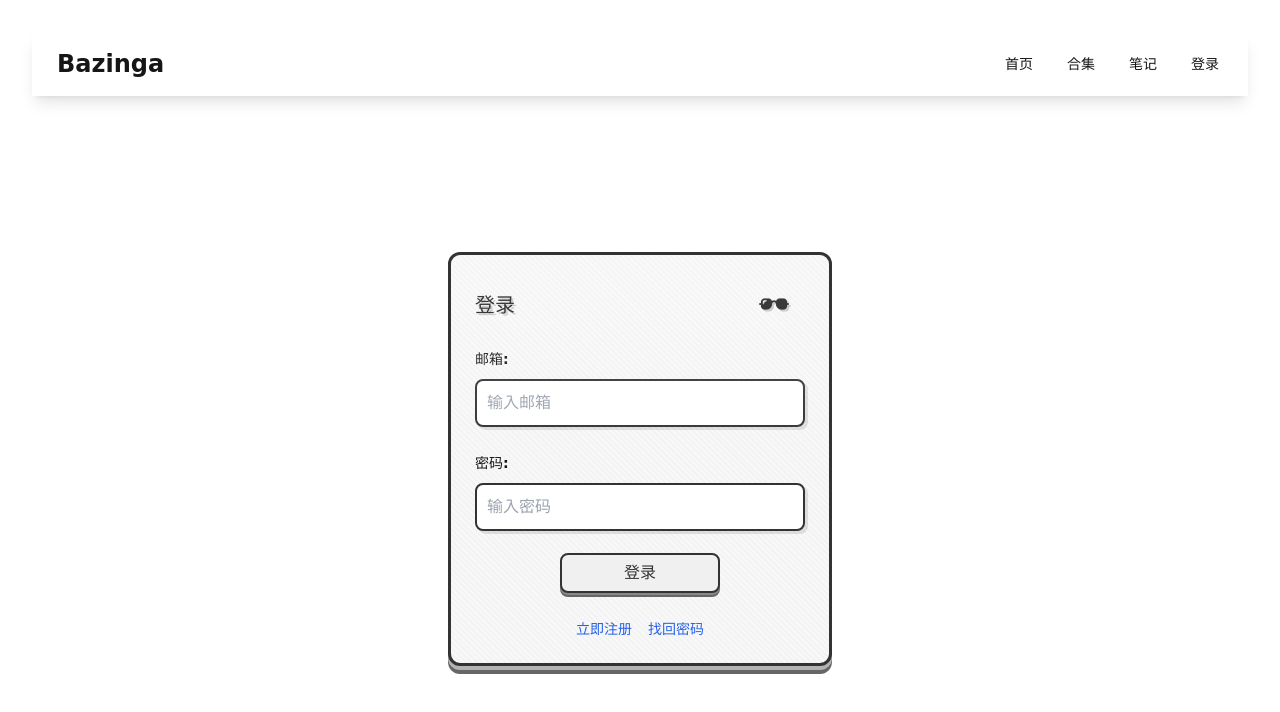
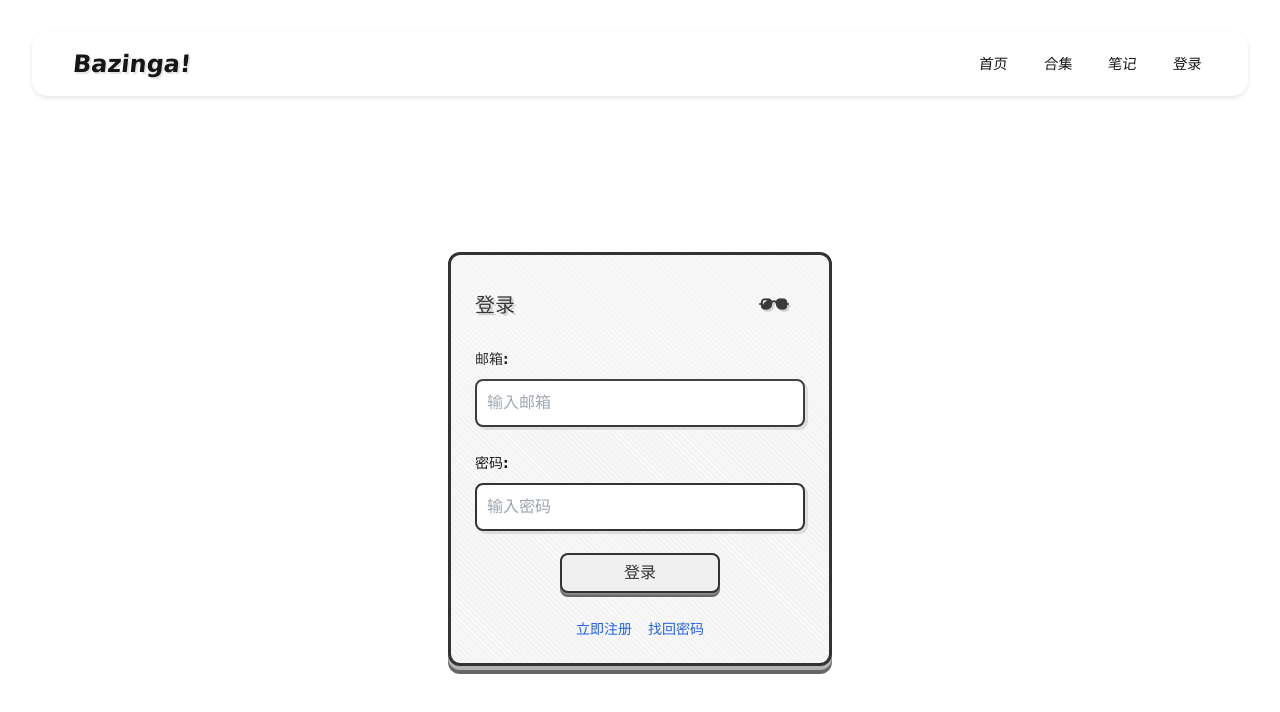
Before and after one commit to zyqVizzzzz/Bazinga, a Vue app: page /login in a window 1280 px wide. Shown: the top 712 px of the page. Built offline with nearby package versions, Linux system fonts and the light colour scheme.

Commit message:
update: navbar 样式; 音频播放逻辑完善

```diff
--- a/src/components/card/dialogue.vue
+++ b/src/components/card/dialogue.vue
@@ -66,7 +66,31 @@
 					<span v-else class="text-sm font-extralight text-gray-400">{{
 						dialogue.speaker
 					}}</span>
-					<span @click="speakText(dialogue.line)" v-html="dialogue.line"></span>
+					<span @click="speakText(dialogue.line)">
+						<span v-html="dialogue.line"></span>
+						<!-- 加载动画 -->
+						<span
+							v-if="loadingAudio && currentLoadingText === dialogue.line"
+							class="loading-dot ml-2 inline-flex items-center"
+						>
+							<span
+								class="animate-bounce inline-block w-1 h-1 bg-primary rounded-full"
+							></span>
+							<span
+								class="animate-bounce inline-block w-1 h-1 bg-primary rounded-full"
+								style="animation-delay: 0.2s"
+							></span>
+							<span
+								class="animate-bounce inline-block w-1 h-1 bg-primary rounded-full"
+								style="animation-delay: 0.4s"
+							></span>
+						</span>
+						<!-- 播放状态指示 -->
+						<i
+							v-if="currentPlayingText === dialogue.line"
+							class="bi bi-volume-up ml-2 text-primary"
+						></i>
+					</span>
 				</p>
 
 				<!-- 中文台词翻译 -->
@@ -81,7 +105,7 @@
 	</div>
 </template>
 <script setup>
-import { ref, watch, computed } from "vue";
+import { ref, watch, computed, onUnmounted } from "vue";
 import { useLessonStore } from "@/store";
 import { useRoute } from "vue-router";
 import apiClient from "@/api";
@@ -102,6 +126,9 @@ const showModeSwitch = ref(false);
 const showHeadphone = ref(false);
 const isClosing = ref(false);
 
+const loadingAudio = ref(false);
+const currentLoadingText = ref("");
+
 // 计算提示消息
 const switchMessage = computed(() => {
 	return isClosing.value ? "关闭语音模式" : "开启语音模式";
@@ -115,6 +142,12 @@ const switchDescription = computed(() => {
 // 转换文本为语音
 const speakText = async (text) => {
 	if (!lessonStore.isListenMode) {
+		return;
+	}
+
+	// 如果点击的是当前正在播放的文本，则停止播放
+	if (currentPlayingText.value === text) {
+		stopCurrentAudio();
 		return;
 	}
 
@@ -136,13 +169,18 @@ const speakText = async (text) => {
 		if (searchRes.data.code === 200 && searchRes.data.data.length > 0) {
 			const existingAudio = searchRes.data.data[0];
 			latestAudio.value = existingAudio.audioPath;
-			playAudio();
+			playAudio(text);
 		} else {
 			// 如果没找到记录，则进行新的转换
-			// const res = await apiClient.post(`/text-to-speech`, { text: cleanText });
+
+			// 设置加载状态和当前文本
+			loadingAudio.value = true;
+			currentLoadingText.value = text;
+
 			const resourceId = route.params.id;
 			const currentDialogueId =
 				route.params.season + "-" + route.params.episode;
+
 			try {
 				const res = await apiClient.post(`/audio`, {
 					text: cleanText,
@@ -152,15 +190,20 @@ const speakText = async (text) => {
 
 				if (res.data.code === 200) {
 					latestAudio.value = res.data.data.audioPath;
-					playAudio();
+					playAudio(text);
 				}
 			} catch (error) {
 				console.error("转换失败:", error);
 			} finally {
+				// 清除加载状态
+				loadingAudio.value = false;
+				currentLoadingText.value = "";
 			}
 		}
 	} catch (error) {
 		console.error("转换失败:", error);
+		loadingAudio.value = false;
+		currentLoadingText.value = "";
 	}
 };
 
@@ -173,17 +216,36 @@ const removeHtmlTags = (text) => {
 let audioObj = null;
 const latestAudio = ref("");
 const isPlaying = ref(false);
-// 自定义播放器方法
-const playAudio = () => {
+const currentPlayingText = ref(""); // 添加当前播放文本的引用
+
+// 停止当前播放的音频
+const stopCurrentAudio = () => {
+	if (audioObj) {
+		audioObj.pause();
+		audioObj.currentTime = 0;
+		isPlaying.value = false;
+		currentPlayingText.value = "";
+	}
+};
+
+// 播放音频
+const playAudio = (text) => {
 	if (!latestAudio.value) return;
+
+	// 如果有其他音频在播放，先停止它
+	if (isPlaying.value) {
+		stopCurrentAudio();
+	}
 
 	audioObj = new Audio(latestAudio.value);
 	audioObj.onended = () => {
 		isPlaying.value = false;
+		currentPlayingText.value = "";
 	};
 
 	audioObj.play();
 	isPlaying.value = true;
+	currentPlayingText.value = text;
 };
 
 const scrollToWord = (currentWord) => {
@@ -238,6 +300,11 @@ watch(
 		}, 1500);
 	}
 );
+
+// 组件卸载时清理
+onUnmounted(() => {
+	stopCurrentAudio();
+});
 </script>
 <style scoped>
 /* 听力模式激活时的背景样式 */
@@ -382,4 +449,32 @@ watch(
 .fade-leave-to {
 	opacity: 0;
 }
+
+.loading-dot {
+	gap: 2px;
+}
+
+.loading-dot span {
+	opacity: 0.6;
+}
+
+/* 自定义弹跳动画延迟，使点点更流畅 */
+@keyframes custom-bounce {
+	0%,
+	100% {
+		transform: translateY(0);
+	}
+	50% {
+		transform: translateY(-4px);
+	}
+}
+
+.animate-bounce {
+	animation: custom-bounce 0.8s infinite;
+}
+
+.playing {
+	background-color: rgba(var(--primary-color-rgb), 0.05);
+	border-radius: 4px;
+}
 </style>
--- a/src/layout/navbar.vue
+++ b/src/layout/navbar.vue
@@ -1,74 +1,55 @@
 <template>
 	<div
-		class="navbar bg-base-100 shadow-lg"
+		class="navbar retro-nav w-full"
 		style="z-index: 9999"
 		:style="{
 			background: isCategory || isProfile ? 'rgba(255,255,255,0.1)' : '#fff',
+			'border-radius': isCategory ? '0px' : '15px',
 		}"
 	>
-		<div class="flex-1">
+		<div class="container mx-auto px-4 flex justify-between items-center">
+			<div class="flex-none">
 				<a
 					@click="goToHome"
-				class="nav-brand btn btn-ghost text-xxl hover:bg-transparent hover:text-inherit"
+					class="nav-brand btn btn-ghost hover:bg-transparent hover:text-inherit"
 				>
-				<!-- <img src="../assets/banner2.png" class="w-[144px]" alt="" /> -->
-				Bazinga
+					Bazinga!
 				</a>
 			</div>
 			<div class="flex-none">
-			<ul class="menu menu-horizontal px-1">
-				<!-- 如果用户已登录，显示 Notebook 和 Profile -->
+				<ul class="menu menu-horizontal gap-2">
 					<li>
-					<a
-						class="btn btn-white btn-ghost hover:text-inherit"
-						@click="goToHome()"
-						>{{ t("nav.home") }}</a
-					>
+						<a class="retro-link" @click="goToHome()">
+							{{ t("nav.home") }}
+						</a>
 					</li>
 					<li>
-					<a
-						class="btn btn-white btn-ghost hover:text-inherit"
-						@click="goToLink('collections')"
-						>{{ t("nav.collections") }}</a
-					>
+						<a class="retro-link" @click="goToLink('collections')">
+							{{ t("nav.collections") }}
+						</a>
 					</li>
 					<li>
-					<a
-						class="btn btn-white btn-ghost hover:text-inherit"
-						@click="goToLink('notebook')"
-						>{{ t("nav.notes") }}</a
-					>
+						<a class="retro-link" @click="goToLink('notebook')">
+							{{ t("nav.notes") }}
+						</a>
 					</li>
 					<li v-if="isLogin">
-					<a
-						class="btn btn-white btn-ghost hover:text-inherit"
-						@click="goToLink('profile')"
-						>{{ t("nav.profile") }}</a
-					>
-				</li>
-				<!-- <li v-if="isLogin">
-					<a
-						class="btn btn-white btn-ghost hover:text-inherit"
-						@click="changeLanguage"
-					>
-						<i class="bi bi-translate text-xl"></i>
-					</a>
-				</li> -->
-				<li v-if="isLogin">
-					<a class="btn btn-white btn-ghost hover:text-inherit" @click="logout">
-						<i class="bi bi-box-arrow-right text-xl"></i>
+						<a class="retro-link" @click="goToLink('profile')">
+							{{ t("nav.profile") }}
 						</a>
 					</li>
-
-				<!-- 如果用户未登录，显示 Signup 和 Login -->
+					<li v-if="isLogin">
+						<a class="retro-link" @click="logout">
+							<i class="bi bi-box-arrow-right"></i>
+						</a>
+					</li>
 					<li v-if="!isLogin">
-					<a
-						class="btn btn-white btn-ghost hover:text-inherit"
-						@click="goToLink('login')"
-						>{{ t("nav.login") }}</a
-					>
+						<a class="retro-link" @click="goToLink('login')">
+							{{ t("nav.login") }}
+						</a>
 					</li>
 				</ul>
+			</div>
 		</div>
 	</div>
 </template>
@@ -137,15 +118,15 @@ onMounted(() => {
 });
 
 watch(
-	() => route.path,
-	(newPath, oldPath) => {
-		if (newPath.includes("collections")) {
+	() => route.name,
+	(newName, oldName) => {
+		if (newName === "Collection") {
 			isCategory.value = true;
 		} else {
 			isCategory.value = false;
 		}
 
-		if (newPath.includes("profile")) {
+		if (newName === "Profile") {
 			isProfile.value = true;
 		} else {
 			isProfile.value = false;
@@ -160,4 +141,89 @@ watch(
 .nav-brand {
 	font-size: 24px;
 }
+
+.navbar {
+	height: 64px;
+	background: white;
+	/* border-bottom: 2px solid #e6e6e6; */
+	box-shadow: 0 2px 4px rgba(0, 0, 0, 0.1);
+	backdrop-filter: blur(8px);
+	/* border-radius: 15px; */
+}
+
+.container {
+	max-width: 1280px;
+	height: 100%;
+}
+
+.nav-brand {
+	font-size: 24px; /* 稍微减小字体大小 */
+	font-weight: bold;
+	transform: skew(-6deg);
+	text-shadow: 2px 2px 0 rgba(0, 0, 0, 0.1);
+	padding: 0.5rem 1rem;
+	transition: all 0.3s ease;
+}
+
+.retro-link {
+	padding: 0.5rem 0.75rem !important; /* 减小内边距 */
+	font-size: 0.9rem; /* 稍微减小字体大小 */
+	font-weight: 600;
+	transform: skew(-6deg);
+	transition: all 0.3s ease;
+	background: transparent !important;
+	border: 2px solid transparent;
+	white-space: nowrap; /* 防止文字换行 */
+}
+
+.retro-link:hover {
+	transform: skew(-6deg) scale(1.05);
+	border: 2px solid #000;
+	background: #fff !important;
+	color: #222;
+}
+
+.retro-link::after {
+	content: "";
+	position: absolute;
+	bottom: 0;
+	left: 0;
+	width: 100%;
+	height: 2px;
+	background: #666;
+	transform: scaleX(0);
+	transition: transform 0.3s ease;
+}
+
+.retro-link:hover::after {
+	transform: scaleX(1);
+}
+
+/* 添加自定义字体 */
+@font-face {
+	font-family: "ComicFont";
+	src: url("@/assets/fonts/comic.woff2") format("woff2");
+}
+
+.font-comic {
+	font-family: "ComicFont", system-ui, -apple-system, sans-serif;
+}
+
+/* 适配深色背景 */
+.navbar[data-theme="dark"] {
+	background: rgba(0, 0, 0, 0.8);
+	border-bottom: 4px solid #fff;
+}
+
+.navbar[data-theme="dark"] .retro-link {
+	color: #fff;
+}
+
+.navbar[data-theme="dark"] .retro-link:hover {
+	border-color: #fff;
+}
+
+.navbar[data-theme="dark"] .retro-link::after {
+	background: #fff;
+}
 </style>
--- a/src/views/CardPreview.vue
+++ b/src/views/CardPreview.vue
@@ -272,7 +272,7 @@
 				</div>
 
 				<!-- 右侧按钮 -->
-				<div
+				<!-- <div
 					class="absolute -right-20 top-1/3 -translate-y-1/2 flex flex-col gap-4"
 				>
 					<div class="capsule-btn" @mouseleave="handleMouseLeave">
@@ -303,7 +303,7 @@
 							</div>
 						</button>
 					</div>
-				</div>
+				</div> -->
 			</div>
 		</transition>
 	</div>
--- a/src/views/Collection.vue
+++ b/src/views/Collection.vue
@@ -84,11 +84,7 @@
 				:class="{ 'mb-10': !currentProgress.course }"
 			>
 				<h2 class="text-xl font-bold text-shadow-retro h-[30px]">
-					{{
-						viewMode === "gallery"
-							? currentSeason?.seasonNumber
-							: currentSeason?.seasonName
-					}}
+					{{ currentSeason?.seasonName || currentSeason?.seasonNumber }}
 					<div class="tooltip" data-tip="切换视图">
 						<span
 							@click="toggleViewMode"
```
Lines whose indentation alone changed are shown as unchanged.
